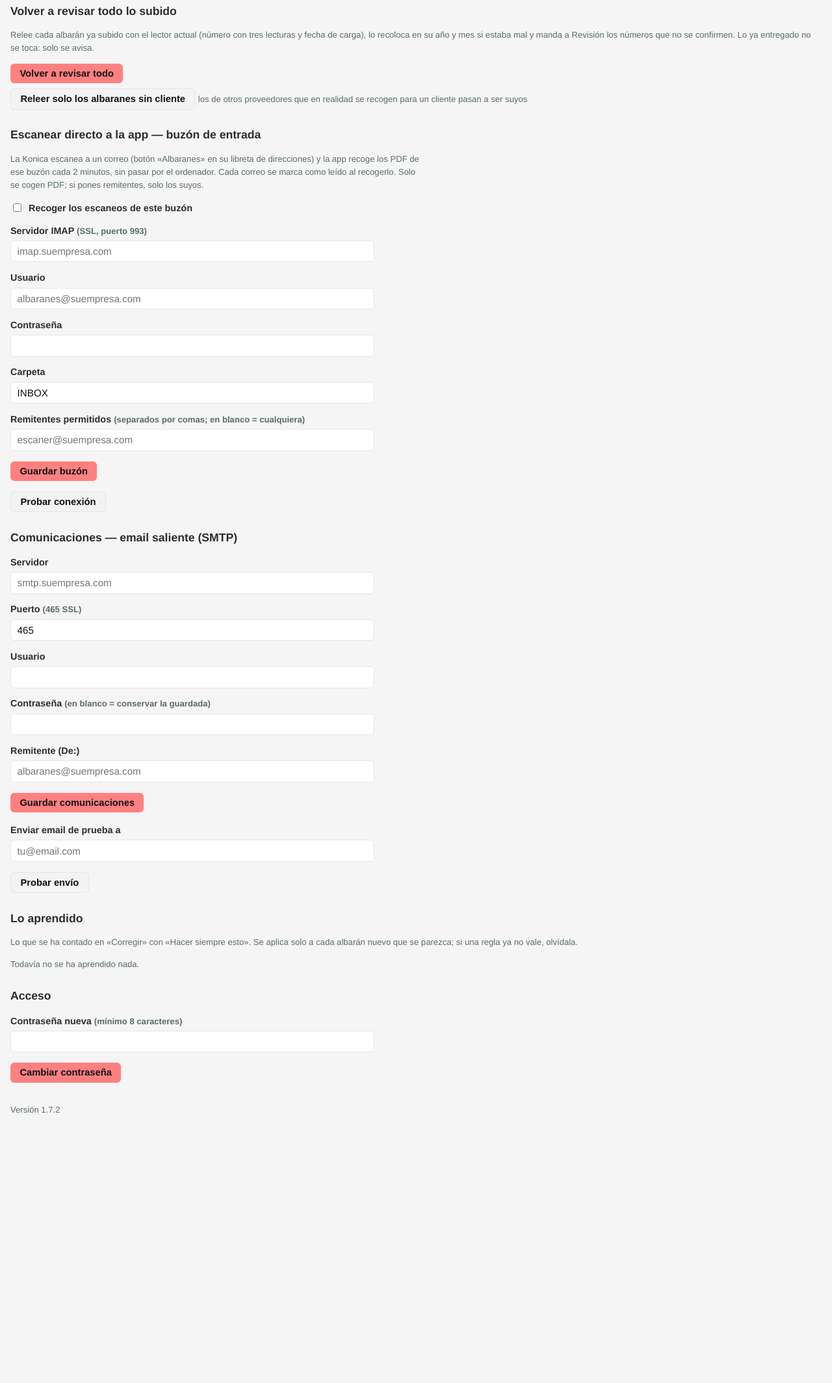
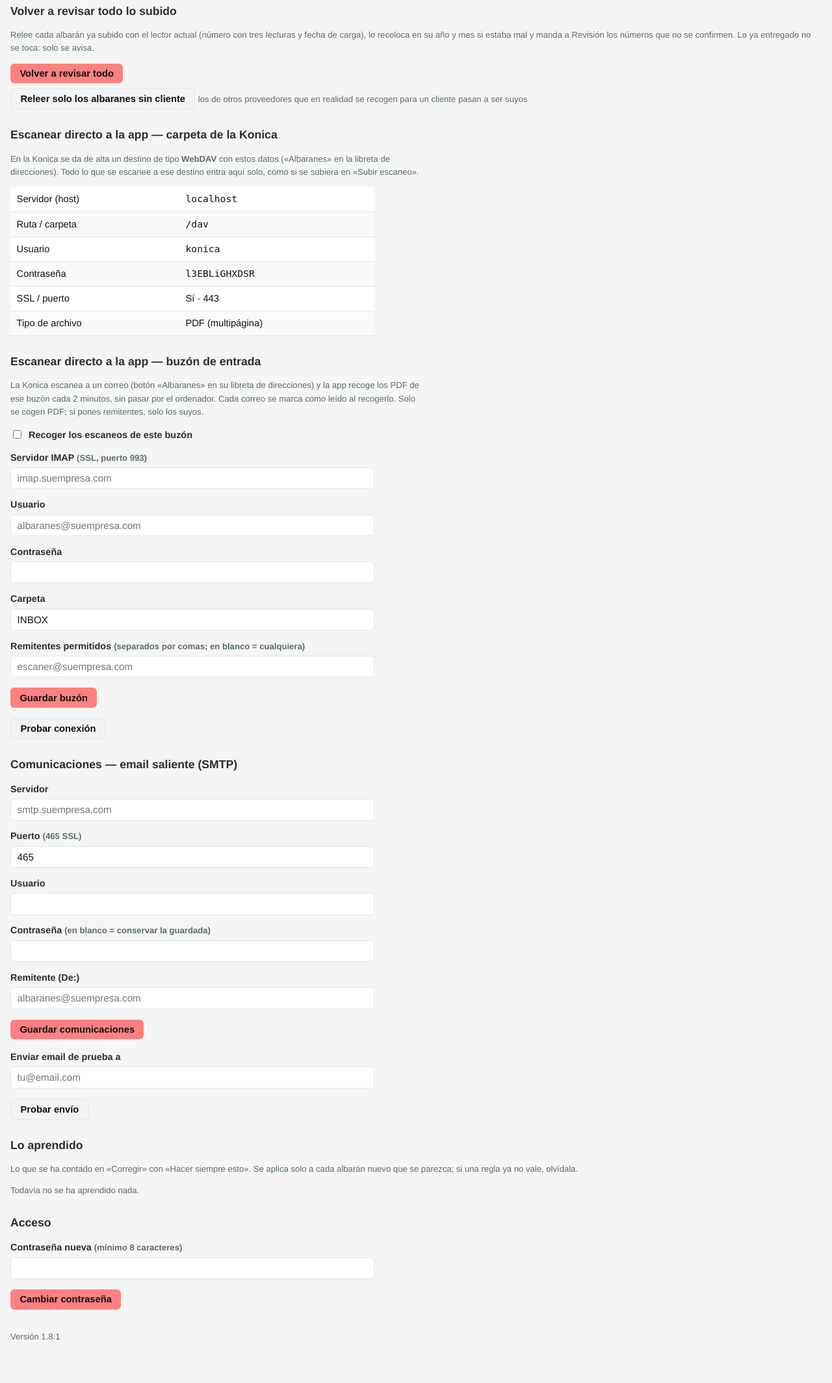
Before and after one commit to inhumario/albaranes, a Flask app: page /ajustes in a window 1280 px wide. Shown: the part 310-2438 px from the top of the page at 65% size. Before the commit the page ends 2023 px from the top, so only its background shows below. Run offline with Flask 3, Linux system fonts and the light colour scheme; data comes from the database, SQL or seed files in the repository; data that the repository does not hold is empty.

Commit message:
v1.8.1: Soprema como cliente con su número y series 100/200; fecha-ruta solo para recogidas para Delaviuda (por a quién se entrega); hoja al revés enderezada también en el repaso; número nunca el código de dirección de entrega; carpeta WebDAV para escanear desde la Konica
Co-Authored-By: Claude Opus 5.5 <noreply@anthropic.com>

```diff
--- a/app.py
+++ b/app.py
@@ -35,7 +35,7 @@ import listado
 import factura as lector_factura
 import procesador
 
-VERSION = '1.7.2'
+VERSION = '1.8.1'
 BASE = Path(__file__).parent
 DATA = Path(os.environ.get('DATA_DIR', BASE))
 ARCHIVO = DATA / 'archivo'
@@ -184,6 +184,8 @@ def init_db() -> None:
             parecido = next((n for n in pila if (o['rango_ini'] or '')[-4:] and n.endswith((o['rango_ini'] or '')[-4:])), '')
             citados = procesador.albaranes_citados(o['ref_texto'], 8, parecido or o['rango_ini'] or '', pila)
             con.execute('UPDATE anexos SET citados=? WHERE id=?', (json.dumps(citados), o['id']))
+        if not cfg_get(con, 'dav_clave'):  # clave de la carpeta de red de la Konica
+            cfg_set(con, 'dav_clave', secrets.token_urlsafe(9).replace('-', 'x').replace('_', 'y'))
         if not cfg_get(con, 'revisar_antes'):
             cfg_set(con, 'revisar_antes', '1')
         # contraseña inicial: de la variable ACCESO_CLAVE la primera vez
@@ -201,6 +203,7 @@ def init_db() -> None:
         # v1.7.1: las recogidas ya guardadas con su número pasan a «fecha-origen.destino»
         try:
             renombrar_recogidas(con)
+            ordenar_series(con)
         except Exception:
             pass
 
@@ -292,10 +295,13 @@ def cliente_del_albaran(emisor: str, entrega_a: str, con: sqlite3.Connection):
     transportista le lleva (Fuji Oil en Santa Perpetua → Delaviuda en Sonseca, viaje 1088):
     es del cliente y va con sus albaranes. Corrección de Mario 03-11-2026."""
     cliente = casar_cliente(emisor, con)
-    if cliente or not entrega_a:
-        return cliente, False
-    cliente = casar_cliente(entrega_a, con)
-    return cliente, bool(cliente)
+    destinatario = casar_cliente(entrega_a, con) if entrega_a else None
+    if destinatario and (not cliente or destinatario['id'] != cliente['id']):
+        # la mercancía se entrega a un cliente (Delaviuda) y el albarán es de otro: recogida
+        # para él, aunque el emisor también sea cliente (Mario 05-11: «lo tienes que ver en
+        # direcciones y nombres de entrega»)
+        return destinatario, True
+    return cliente, False
 
 
 PROHIBIDOS = str.maketrans({c: '-' for c in '/\\:*?"<>|'})
@@ -333,7 +339,7 @@ def de_recogida(a):
     """(origen, destino) de un albarán guardado que no es una salida del cliente (recogida
     para él, o albarán de otra empresa sin cliente: Soprema); None si es del cliente."""
     a = dict(a)
-    return (a.get('origen'), a.get('destino')) if a.get('recogida') or not a.get('cliente_id') else None
+    return (a.get('origen'), a.get('destino')) if a.get('recogida') else None
 
 
 def renombrar(con, aid: int) -> str | None:
@@ -352,6 +358,59 @@ def renombrar(con, aid: int) -> str | None:
     origen.rename(destino)
     con.execute('UPDATE albaranes SET ruta=? WHERE id=?', (str(destino.relative_to(DATA)), aid))
     return destino.name
+
+
+SERIES = ('100', '200')
+CLIENTES_CON_SERIE = {'soprema'}  # Mario 05-11: separar por 100 y 200 para la descarga
+
+
+def serie_de(con, a) -> str | None:
+    """Subcarpeta de serie para los albaranes de otra empresa (Soprema): los albaranes de
+    transporte que empiezan por 100 (Vallmoll) o 200 (Villasequilla) van separados para la
+    descarga (petición de Mario 05-11-2026). Los que no llevan esa serie (albaranes de entrega
+    26…, o sin número) van con la serie de los de su mismo origen."""
+    a = dict(a)
+    num = re.sub(r'\D', '', a.get('numero') or '')
+    if a.get('recogida'):
+        return None
+    if num[:3] in SERIES:
+        return f'serie-{num[:3]}'
+    if not a.get('origen') or not a.get('emisor'):
+        return None
+    votos = {}
+    for (n,) in con.execute("SELECT numero FROM albaranes WHERE cliente_id IS ? AND emisor=? AND origen=? "
+                            "AND estado != 'descartado' AND id != ?", (a['cliente_id'], a['emisor'], a['origen'], a['id'])):
+        n = re.sub(r'\D', '', n or '')
+        if n[:3] in SERIES:
+            votos[n[:3]] = votos.get(n[:3], 0) + 1
+    return f'serie-{max(votos, key=votos.get)}' if votos else None
+
+
+def ordenar_series(con) -> list[str]:
+    """Coloca los albaranes sin cliente en la subcarpeta de su serie (o la quita si no tiene)."""
+    cambios = []
+    ids = [c['id'] for c in con.execute('SELECT id, nombre FROM clientes')
+           if procesador.normaliza(c['nombre']) in CLIENTES_CON_SERIE]
+    if not ids:
+        return cambios
+    for a in con.execute(f"SELECT * FROM albaranes WHERE cliente_id IN ({','.join('?' * len(ids))}) "
+                         "AND NOT recogida AND estado NOT IN ('entregado','descartado','revisar')", ids).fetchall():
+        origen = DATA / a['ruta']
+        if not origen.exists():
+            continue
+        cliente = con.execute('SELECT * FROM clientes WHERE id=?', (a['cliente_id'],)).fetchone()
+        carpeta = carpeta_de(cliente, a['emisor'], fecha_de(a))
+        serie = serie_de(con, a)
+        if serie:
+            carpeta = carpeta / serie
+        if origen.parent == carpeta:
+            continue
+        carpeta.mkdir(parents=True, exist_ok=True)
+        destino = destino_libre(carpeta, origen.name, origen)
+        origen.rename(destino)
+        con.execute('UPDATE albaranes SET ruta=? WHERE id=?', (str(destino.relative_to(DATA)), a['id']))
+        cambios.append(f'{origen.name} → {destino.parent.relative_to(ARCHIVO)}/')
+    return cambios
 
 
 def renombrar_recogidas(con) -> list[str]:
@@ -459,7 +518,9 @@ def procesar_lote(lote_id: int, pdf: Path) -> None:
                 cliente, recogida, regla = aprender.aplicar_regla(
                     con, {'emisor': g['emisor'], 'entrega_a': g.get('entrega_a'), 'origen': g.get('origen'),
                           'destino': g.get('destino')}, cliente, recogida)
-                fuera = recogida or not cliente  # no es salida del cliente: no lleva su número
+                fuera = recogida  # recogida para Delaviuda: no lleva su número (Mario 05-11)
+                if fuera and not fecha_valida(g.get('fecha')) and fecha_valida(g.get('fecha_documento')):
+                    g['fecha'] = g['fecha_documento']  # sin casilla de carga: la del documento
                 if fuera and g['revisar'] and fecha_valida(g.get('fecha')) and g.get('destino'):
                     # regla de Mario 05-11: se sube igual y se nombra fecha-recogida.entrega;
                     # el número del proveedor no hace falta, así que no va a REVISAR por él
@@ -532,6 +593,7 @@ def procesar_lote(lote_id: int, pdf: Path) -> None:
             unir_anexos(con)
             unir_anexos_del_viaje(con, lote_id)
             fechas_desde_ordenes(con)
+            ordenar_series(con)
             con.execute('UPDATE lotes SET estado=?, descartados=? WHERE id=?',
                         ('procesado', ', '.join(descartados), lote_id))
     except Exception as e:  # el lote nunca se queda en 'procesando' en silencio
@@ -1463,6 +1525,7 @@ def albaran_explicar(aid):
                 valor = int(bool(este[campo])) if campo == 'recogida' else este[campo]
                 con.execute(f'UPDATE albaranes SET {col}=? WHERE id=?', (valor, aid))
         renombrar(con, aid)  # si ahora es (o deja de ser) recogida, cambia el nombre del fichero
+        ordenar_series(con)
         mensaje = f'✓ {r.get("entendido") or "Hecho."}'
         if siempre and r.get('regla'):
             rid = aprender.guardar_regla(con, texto, r.get('entendido') or '', r['regla'], clientes)
@@ -1807,7 +1870,10 @@ def ajustes():
             hacer = json.loads(r['hacer'] or '{}')
             reglas.append({**dict(r), 'cuando_l': cuando, 'cliente': nombres.get(hacer.get('cliente_id'), '')
                            if 'cliente_id' in hacer else None, 'recogida': hacer.get('recogida')})
-    return render_template('ajustes.html', reglas=reglas, repaso=repaso, smtp=smtp, buzon=buzon, hay_clave=hay_clave, version=VERSION,
+    dav = {'url': (os.environ.get('BASE_URL') or request.host_url).rstrip('/') + '/dav', 'usuario': DAV_USUARIO}
+    with db() as con:
+        dav.update(clave=cfg_get(con, 'dav_clave'), ultimo=cfg_get(con, 'dav_ultimo'))
+    return render_template('ajustes.html', dav=dav, reglas=reglas, repaso=repaso, smtp=smtp, buzon=buzon, hay_clave=hay_clave, version=VERSION,
                            revisar_antes=revisar_antes)
 
 
@@ -1908,6 +1974,37 @@ def repasar_todo() -> None:
                                                'fin': datetime.now().isoformat(timespec='seconds')}))
 
 
+def a_su_cliente(con, a, info, cliente) -> str:
+    """Albarán sin cliente releído: si es de un cliente (Soprema), pasa a él con su número
+    (releído, que manda) y el nombre de su ficha; si el número no se ve, a Revisión."""
+    if not cliente:
+        return f"· {Path(a['ruta']).name}: sigue sin cliente (emisor {info.get('emisor') or '¿?'})"
+    numero = ''.join(str(info.get('numero') or '').split()) or None
+    if info.get('confianza') == 'baja':
+        numero = None
+    emisor = (info.get('emisor') or '').strip().lower() or a['emisor']
+    origen = (info.get('origen') or '').strip().upper() or a['origen']
+    destino = (info.get('destino') or '').strip().upper() or a['destino']
+    fecha = fecha_valida(info.get('fecha')) or fecha_valida(a['fecha_doc']) or fecha_valida(info.get('fecha_documento'))
+    con.execute('UPDATE albaranes SET emisor=?, origen=?, destino=?, recogida=0, '
+                'fecha_doc=COALESCE(?, fecha_doc) WHERE id=?',
+                (emisor, origen, destino, f'{fecha:%Y-%m-%d}' if fecha else None, a['id']))
+    a2 = con.execute('SELECT * FROM albaranes WHERE id=?', (a['id'],)).fetchone()
+    if not numero:
+        carpeta = ARCHIVO / 'REVISAR'
+        carpeta.mkdir(parents=True, exist_ok=True)
+        destino_f = destino_libre(carpeta, f"sin-numero-{a['id']}.pdf", DATA / a['ruta'])
+        (DATA / a['ruta']).rename(destino_f)
+        con.execute("UPDATE albaranes SET cliente_id=?, numero=NULL, estado='revisar', ruta=?, "
+                    "entrega_nota='el número no se ve (tapado o ilegible): escríbelo' WHERE id=?",
+                    (cliente['id'], str(destino_f.relative_to(DATA)), a['id']))
+        return f"❓ {Path(a['ruta']).name}: de {cliente['nombre']}, pero el número no se ve → Revisión"
+    error = recolocar_corregido(con, a2, numero, cliente, fecha)
+    if error:
+        return f"· {Path(a['ruta']).name}: {error}"
+    return f"📄 {Path(a['ruta']).name} → {cliente['nombre']} · {numero}"
+
+
 def otra_empresa(con, a, info) -> str:
     """Albarán de otra empresa (Soprema…), sin cliente: se completa con lo releído (emisor,
     origen, destino, fecha), sale de REVISAR si ya se sabe fecha y destino, y toma el nombre
@@ -1915,8 +2012,8 @@ def otra_empresa(con, a, info) -> str:
     emisor = a['emisor'] or (info.get('emisor') or '').strip().lower() or None
     origen = (info.get('origen') or '').strip().upper() or a['origen']
     destino = (info.get('destino') or '').strip().upper() or a['destino']
-    fecha = fecha_valida(info.get('fecha')) or fecha_valida(a['fecha_doc'])
-    numero = a['numero'] or (''.join(str(info.get('numero') or '').split()) or None)
+    fecha = fecha_valida(info.get('fecha')) or fecha_valida(a['fecha_doc']) or fecha_valida(info.get('fecha_documento'))
+    numero = ''.join(str(info.get('numero') or '').split()) or None  # la relectura manda
     con.execute('UPDATE albaranes SET emisor=?, origen=?, destino=?, numero=? WHERE id=?',
                 (emisor, origen, destino, numero, a['id']))
     a2 = con.execute('SELECT * FROM albaranes WHERE id=?', (a['id'],)).fetchone()
@@ -1944,11 +2041,20 @@ def repasar_sin_cliente() -> None:
             with tempfile.TemporaryDirectory() as tmp:
                 subprocess.run(['pdftoppm', '-r', str(procesador.DPI), '-png', '-singlefile', '-f', '1',
                                 '-l', '1', str(pdf), f'{tmp}/p'], check=True)
-                info = procesador._leer_derecha(Path(f'{tmp}/p.png'), pdf, 0, Path(tmp))[0]
+                info, derecha = procesador._leer_derecha(Path(f'{tmp}/p.png'), pdf, 0, Path(tmp))
+                if derecha is not None and a['estado'] not in ('entregado',):
+                    # venía al revés: se guarda enderezada (como al subir)
+                    from pypdf import PdfReader, PdfWriter
+                    w = PdfWriter()
+                    for k, pg in enumerate(PdfReader(str(pdf)).pages):
+                        w.add_page(derecha if k == 0 else pg)
+                    with open(f'{tmp}/d.pdf', 'wb') as f:
+                        w.write(f)
+                    Path(f'{tmp}/d.pdf').replace(pdf)
             with _ESCRITURA, db() as con:
                 cliente, recogida = cliente_del_albaran(a['emisor'] or info.get('emisor'), info.get('entrega_a'), con)
                 if not recogida:
-                    cambios.append(otra_empresa(con, a, info))
+                    cambios.append(a_su_cliente(con, a, info, cliente))
                     continue
                 origen = (info.get('origen') or '').strip().upper() or None
                 con.execute('UPDATE albaranes SET cliente_id=?, recogida=1, origen=?, destino=COALESCE(?, destino) '
@@ -1958,7 +2064,8 @@ def repasar_sin_cliente() -> None:
                 a2 = con.execute('SELECT * FROM albaranes WHERE id=?', (a['id'],)).fetchone()
                 cambios.append(f"🚚 {Path(a['ruta']).name}: recogida en {origen or '¿?'} para {cliente['nombre']} "
                                f"({fecha:%d/%m/%Y}) · {recolocar(con, a2, fecha)}")
-        with db() as con:
+        with _ESCRITURA, db() as con:
+            cambios += [f'📁 {c}' for c in ordenar_series(con)]
             cfg_set(con, 'repaso', json.dumps({'estado': 'hecho', 'total': len(filas), 'cambios': cambios,
                                                'fin': datetime.now().isoformat(timespec='seconds')}))
     except Exception as e:
@@ -2346,6 +2453,78 @@ def vigilar_buzon() -> None:
             pass  # el error queda en imap_estado; el hilo no se para nunca
 
 
+# ------------------------------------------------- carpeta de red para la Konica (WebDAV)
+# La bizhub escanea a un destino «WebDAV» (https://albaranes.inhumario.com/dav, usuario
+# konica + clave de Ajustes): cada PDF que deja ahí entra como si se hubiera subido en la web.
+# Petición de Mario 05-11-2026: «una carpeta en la Konica que vaya directamente al aplicativo».
+DAV_USUARIO = 'konica'
+
+
+def _dav_ok() -> bool:
+    auth = request.authorization
+    with db() as con:
+        clave = cfg_get(con, 'dav_clave')
+    return bool(clave and auth and auth.username == DAV_USUARIO
+                and secrets.compare_digest((auth.password or '').encode(), clave.encode()))
+
+
+def _dav_multistatus(ruta: str, carpeta: bool = True):
+    from flask import Response
+    ahora = datetime.utcnow().strftime('%a, %d %b %Y %H:%M:%S GMT')
+    tipo = '<D:resourcetype><D:collection/></D:resourcetype>' if carpeta else '<D:resourcetype/>'
+    xml = ('<?xml version="1.0" encoding="utf-8"?><D:multistatus xmlns:D="DAV:"><D:response>'
+           f'<D:href>{ruta}</D:href><D:propstat><D:prop>{tipo}'
+           f'<D:getlastmodified>{ahora}</D:getlastmodified><D:displayname>albaranes</D:displayname>'
+           '</D:prop><D:status>HTTP/1.1 200 OK</D:status></D:propstat></D:response></D:multistatus>')
+    return Response(xml, status=207, content_type='application/xml; charset="utf-8"')
+
+
+@app.route('/dav', methods=['OPTIONS', 'PROPFIND', 'MKCOL', 'PUT', 'GET', 'HEAD', 'DELETE', 'LOCK', 'UNLOCK'])
+@app.route('/dav/', methods=['OPTIONS', 'PROPFIND', 'MKCOL', 'PUT', 'GET', 'HEAD', 'DELETE', 'LOCK', 'UNLOCK'])
+@app.route('/dav/<path:fichero>', methods=['OPTIONS', 'PROPFIND', 'MKCOL', 'PUT', 'GET', 'HEAD', 'DELETE', 'LOCK', 'UNLOCK'])
+def dav(fichero=''):
+    from flask import Response
+    if request.method == 'OPTIONS':
+        return Response('', 200, {'DAV': '1,2', 'MS-Author-Via': 'DAV',
+                                  'Allow': 'OPTIONS, PROPFIND, MKCOL, PUT, GET, HEAD, DELETE, LOCK, UNLOCK'})
+    if not _dav_ok():
+        return Response('Clave incorrecta', 401, {'WWW-Authenticate': 'Basic realm="Albaranes"'})
+    nombre = Path(fichero).name
+    if request.method == 'PROPFIND':
+        if not nombre or '.' not in nombre:
+            return _dav_multistatus(request.path)
+        return Response('', 404)  # nunca guarda nada a la vista: lo que llega se procesa
+    if request.method in ('MKCOL', 'DELETE', 'UNLOCK'):
+        return Response('', 201 if request.method == 'MKCOL' else 204)
+    if request.method == 'LOCK':
+        token = f'opaquelocktoken:{secrets.token_hex(16)}'
+        xml = ('<?xml version="1.0" encoding="utf-8"?><D:prop xmlns:D="DAV:"><D:lockdiscovery><D:activelock>'
+               '<D:locktype><D:write/></D:locktype><D:lockscope><D:exclusive/></D:lockscope><D:depth>0</D:depth>'
+               f'<D:timeout>Second-600</D:timeout><D:locktoken><D:href>{token}</D:href></D:locktoken>'
+               '</D:activelock></D:lockdiscovery></D:prop>')
+        return Response(xml, 200, {'Lock-Token': f'<{token}>'}, content_type='application/xml; charset="utf-8"')
+    if request.method in ('GET', 'HEAD'):
+        return Response('', 404 if nombre else 200)
+    # PUT: un escaneo nuevo
+    cuerpo = request.get_data()
+    if not cuerpo:
+        return Response('', 201)  # algunos equipos prueban la carpeta con un fichero vacío
+    if cuerpo[:5] != b'%PDF-':
+        return Response('Solo PDF: pon el tipo de archivo PDF en la Konica', 415)
+    ENTRADA.mkdir(parents=True, exist_ok=True)
+    limpio = re.sub(r'[^A-Za-z0-9._-]+', '_', nombre) or 'escaneo.pdf'
+    if not limpio.lower().endswith('.pdf'):
+        limpio += '.pdf'
+    destino = ENTRADA / f'{datetime.now():%Y%m%d-%H%M%S}-konica-{secrets.token_hex(3)}-{limpio}'
+    destino.write_bytes(cuerpo)
+    with db() as con:
+        lote_id = con.execute('INSERT INTO lotes (fichero, recibido) VALUES (?,?)',
+                              (f'{limpio} (desde la Konica)', datetime.now().isoformat(timespec='seconds'))).lastrowid
+        cfg_set(con, 'dav_ultimo', f'{datetime.now():%d/%m %H:%M} · {limpio}')
+    threading.Thread(target=procesar_lote, args=(lote_id, destino), daemon=True).start()
+    return Response('', 201)
+
+
 @app.route('/salud')
 def salud():
     return {'ok': True, 'version': VERSION}
--- a/templates/ajustes.html
+++ b/templates/ajustes.html
@@ -40,6 +40,17 @@ Lo ya entregado no se toca: solo se avisa.</p>
   {% else %} Todo estaba bien colocado y con el número confirmado.{% endif %}
 </div>
 {% endif %}
+
+<h2>Escanear directo a la app — carpeta de la Konica</h2>
+<p class="mini" style="max-width:640px">En la Konica se da de alta un destino de tipo <strong>WebDAV</strong> con estos datos
+(«Albaranes» en la libreta de direcciones). Todo lo que se escanee a ese destino entra aquí solo, como si se subiera en «Subir escaneo».</p>
+<table style="max-width:560px"><tr><td>Servidor (host)</td><td><code>{{ dav.url.split('//')[1].split('/')[0] }}</code></td></tr>
+<tr><td>Ruta / carpeta</td><td><code>/dav</code></td></tr>
+<tr><td>Usuario</td><td><code>{{ dav.usuario }}</code></td></tr>
+<tr><td>Contraseña</td><td><code>{{ dav.clave }}</code></td></tr>
+<tr><td>SSL / puerto</td><td>Sí · 443</td></tr>
+<tr><td>Tipo de archivo</td><td>PDF (multipágina)</td></tr></table>
+{% if dav.ultimo %}<p class="mini"><strong>Último escaneo recibido:</strong> {{ dav.ultimo }}</p>{% endif %}
 
 <h2>Escanear directo a la app — buzón de entrada</h2>
 <p class="mini" style="max-width:640px">La Konica escanea a un correo (botón «Albaranes» en su libreta de direcciones) y la app
```
Also changed, not shown: procesador.py (+15 -3 lines).
